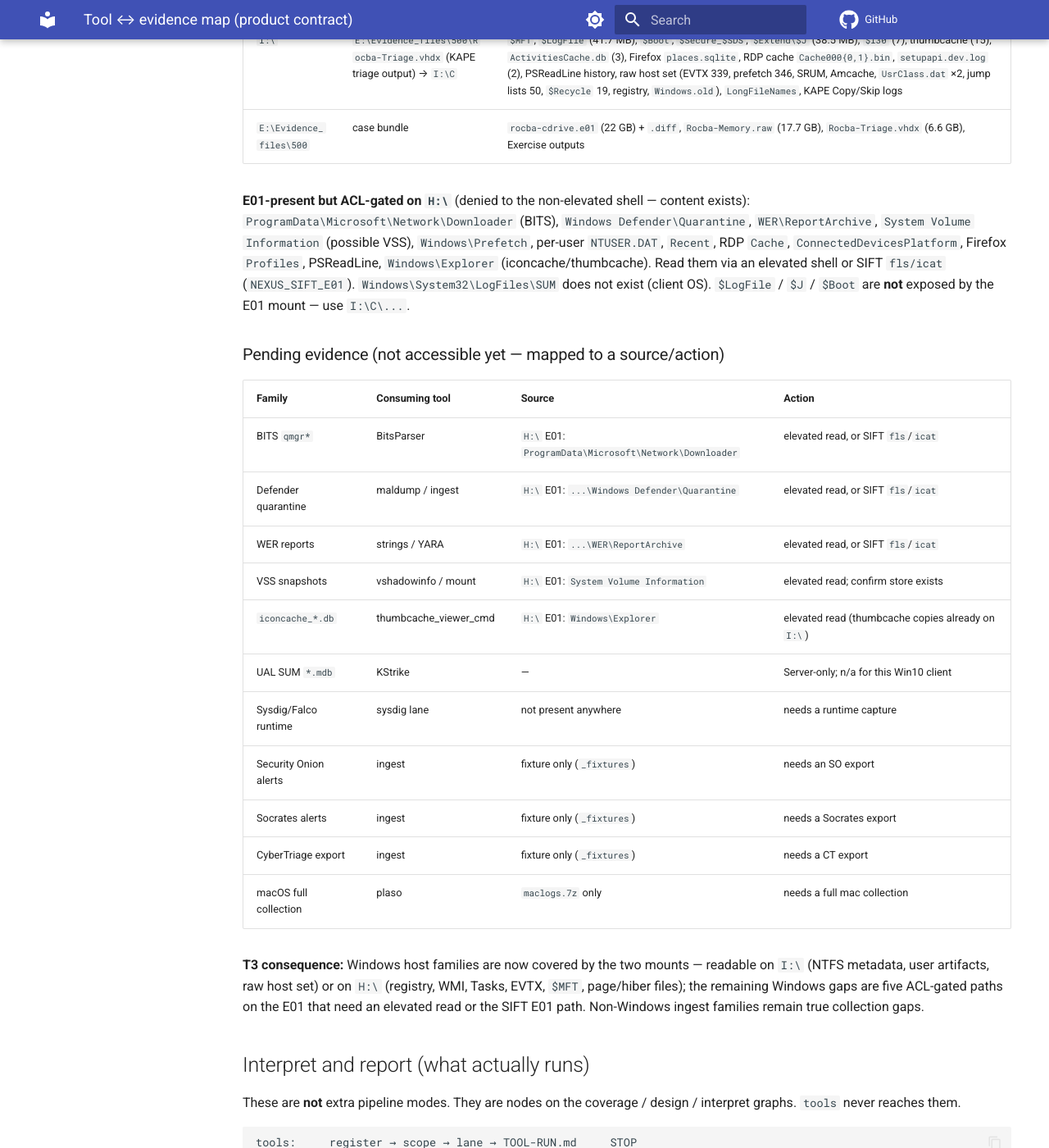
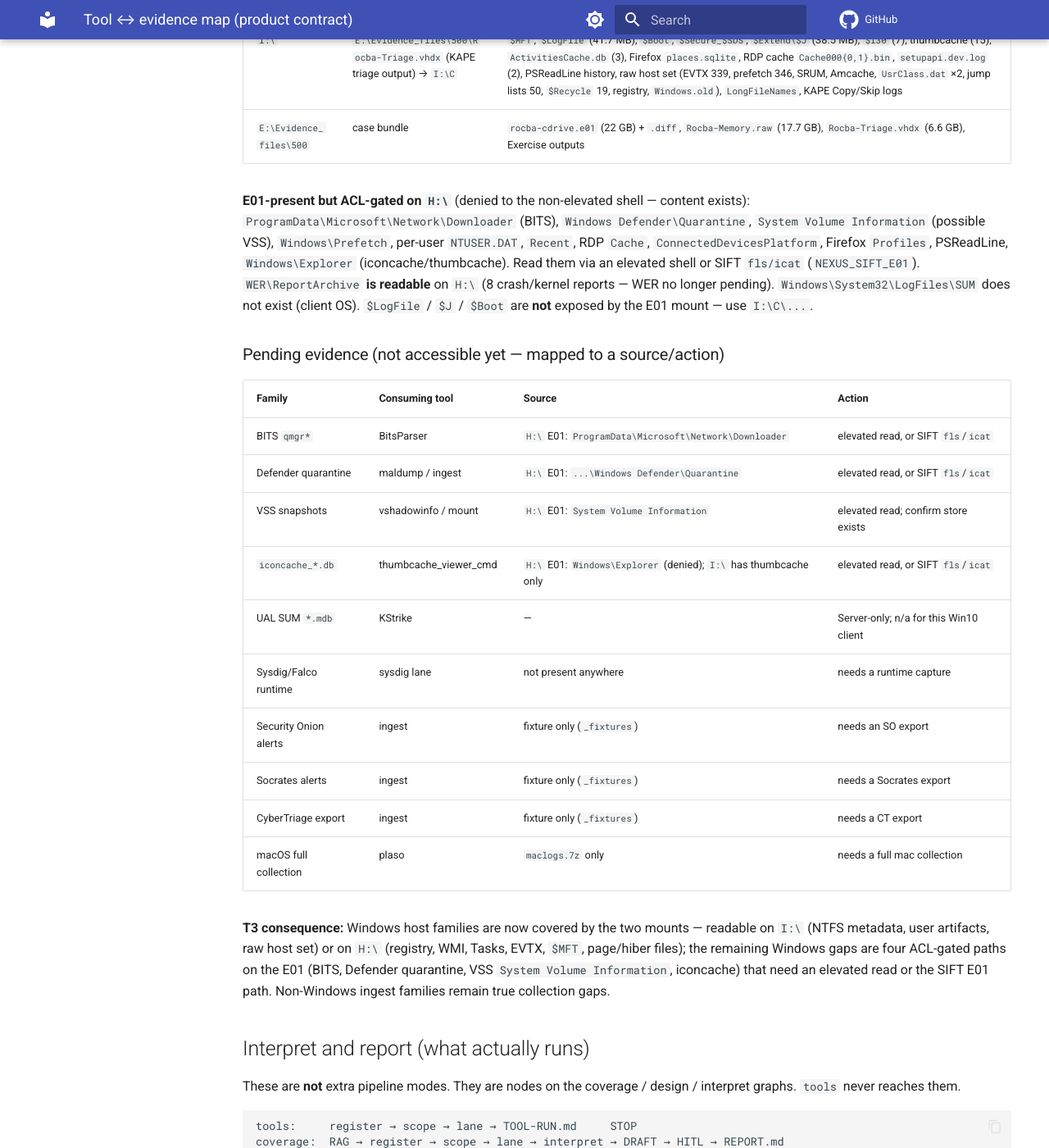
Before and after one commit to Ganron007/DFIR-Nexus, an MkDocs documentation site: the page built from Docs/cases/TOOL-EVIDENCE-MAP.md, in a window 1280 px wide and 1400 px high, scrolled down 5876 px. Shown: the whole window at 82% size. Built offline with MkDocs 1.6.1 and Material for MkDocs 9.7.7, drawn with Linux system fonts in a browser that asks for light colours; comment, search, counter and statistics services are not loaded.

Commit message:
docs(cases): WER readable on H: E01 (8 reports) - pending shrinks to four ACL-gated families + UAL n/a

```diff
--- a/Docs/cases/TOOL-EVIDENCE-MAP.md
+++ b/Docs/cases/TOOL-EVIDENCE-MAP.md
@@ -149,11 +149,12 @@
 
 **E01-present but ACL-gated on `H:\`** (denied to the non-elevated shell — content
 exists): `ProgramData\Microsoft\Network\Downloader` (BITS),
-`Windows Defender\Quarantine`, `WER\ReportArchive`, `System Volume Information`
+`Windows Defender\Quarantine`, `System Volume Information`
 (possible VSS), `Windows\Prefetch`, per-user `NTUSER.DAT`, `Recent`, RDP `Cache`,
 `ConnectedDevicesPlatform`, Firefox `Profiles`, PSReadLine, `Windows\Explorer`
 (iconcache/thumbcache). Read them via an elevated shell or SIFT `fls/icat`
-(`NEXUS_SIFT_E01`). `Windows\System32\LogFiles\SUM` does not exist (client OS).
+(`NEXUS_SIFT_E01`). `WER\ReportArchive` **is readable** on `H:\` (8 crash/kernel reports — WER no longer pending).
+`Windows\System32\LogFiles\SUM` does not exist (client OS).
 `$LogFile` / `$J` / `$Boot` are **not** exposed by the E01 mount — use `I:\C\...`.
 
 ### Pending evidence (not accessible yet — mapped to a source/action)
@@ -162,9 +163,8 @@
 |---|---|---|---|
 | BITS `qmgr*` | BitsParser | `H:\` E01: `ProgramData\Microsoft\Network\Downloader` | elevated read, or SIFT `fls`/`icat` |
 | Defender quarantine | maldump / ingest | `H:\` E01: `...\Windows Defender\Quarantine` | elevated read, or SIFT `fls`/`icat` |
-| WER reports | strings / YARA | `H:\` E01: `...\WER\ReportArchive` | elevated read, or SIFT `fls`/`icat` |
 | VSS snapshots | vshadowinfo / mount | `H:\` E01: `System Volume Information` | elevated read; confirm store exists |
-| `iconcache_*.db` | thumbcache_viewer_cmd | `H:\` E01: `Windows\Explorer` | elevated read (thumbcache copies already on `I:\`) |
+| `iconcache_*.db` | thumbcache_viewer_cmd | `H:\` E01: `Windows\Explorer` (denied); `I:\` has thumbcache only | elevated read, or SIFT `fls`/`icat` |
 | UAL SUM `*.mdb` | KStrike | — | Server-only; n/a for this Win10 client |
 | Sysdig/Falco runtime | sysdig lane | not present anywhere | needs a runtime capture |
 | Security Onion alerts | ingest | fixture only (`_fixtures`) | needs an SO export |
@@ -174,9 +174,9 @@
 
 **T3 consequence:** Windows host families are now covered by the two mounts —
 readable on `I:\` (NTFS metadata, user artifacts, raw host set) or on `H:\`
-(registry, WMI, Tasks, EVTX, `$MFT`, page/hiber files); the remaining Windows
-gaps are five ACL-gated paths on the E01 that need an elevated read or the SIFT
-E01 path. Non-Windows ingest families remain true collection gaps.
+(registry, WMI, Tasks, EVTX, `$MFT`, page/hiber files); the remaining Windows gaps are four ACL-gated paths on the E01
+(BITS, Defender quarantine, VSS `System Volume Information`, iconcache) that need
+an elevated read or the SIFT E01 path. Non-Windows ingest families remain true collection gaps.
 
 ## Interpret and report (what actually runs)
 
```
